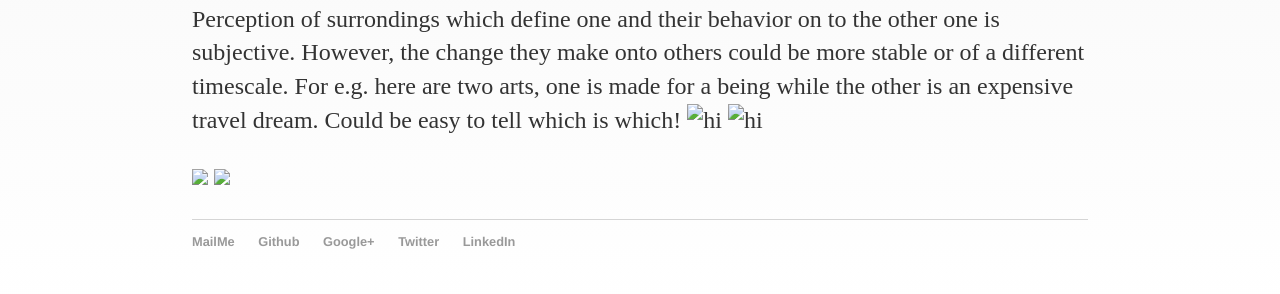
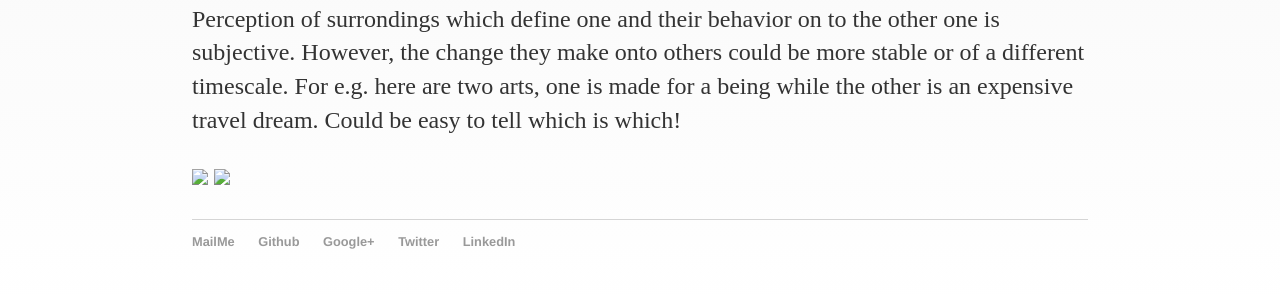
Before and after one commit to ajinkyagorad/ajinkyagorad.github.io, a Jekyll site: the page built from _posts/2020-08-31-Art.md, in a window 1280 px wide. Shown: the part 611-905 px from the top of the page. Built offline with Jekyll 4.4.1, drawn with Linux system fonts in a browser that asks for light colours.

Commit message:
Update 2020-08-31-Art.md

```diff
--- a/_posts/2020-08-31-Art.md
+++ b/_posts/2020-08-31-Art.md
@@ -12,8 +12,6 @@ with its aura. Tone and depth of color provides emotions which share care and su
 Science binds art and business(another art) by providing stability to it. Beings create meaning from correlations and patterns which gives them a sense of drive, to handle things.
 Perception of surrondings which define one and their behavior on to the other one is subjective. However, the change they make onto others could be more stable or of a different timescale.
 For e.g. here are two arts, one is made for a being while the other is an expensive travel dream. Could be easy to tell which is which!
-<img src="../img/Notes_200830_203216_c3e_1.jpg" alt="hi" class="inline"/>
-<img src="../img/Notes_200830_203228_630_1.jpg" alt="hi" class="inline"/>
 
  <p float="left">
   <img src="../img/Notes_200830_203216_c3e_1.jpg" width="160" />
```
